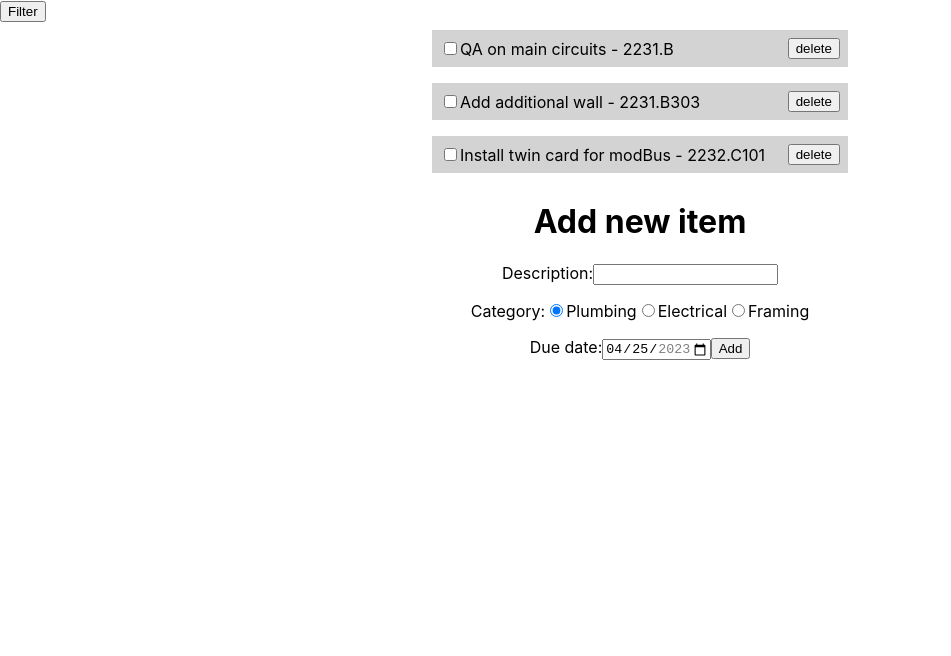
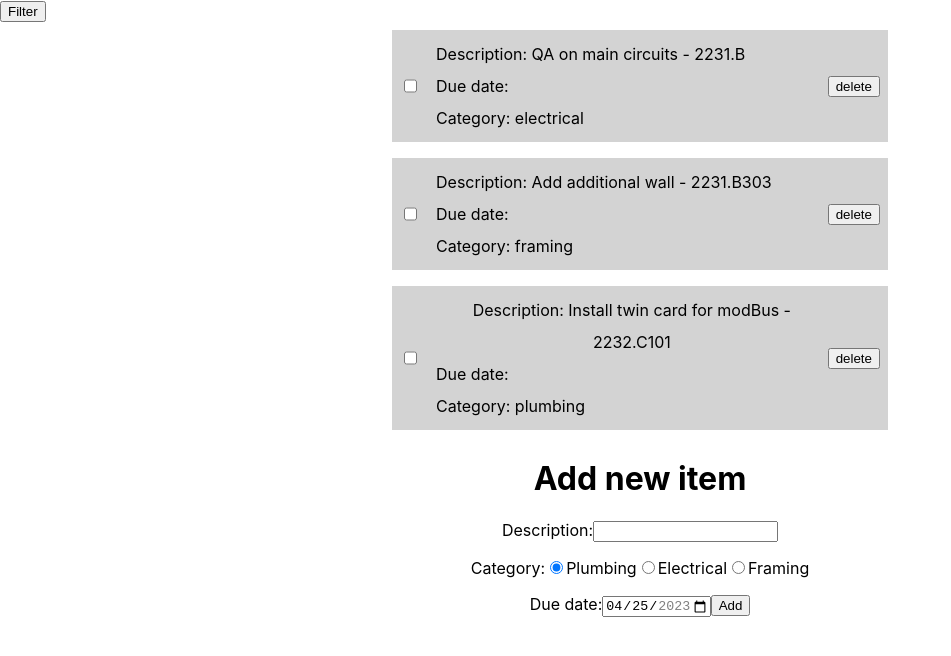
Before and after one commit to cmtrc/construction-project-app, a React (Create React App) app: page / in a window 1280 px wide. Shown: the top 656 px of the page, without its empty margins (0-951 px from the left). Built offline with nearby package versions, Linux system fonts and the light colour scheme.

Commit message:
display all fields for item

```diff
--- a/src/App.css
+++ b/src/App.css
@@ -10,12 +10,20 @@
   flex-direction: column;
 }
 
+.todo-row {
+  display: flex;
+  flex-direction: column;
+  align-items: flex-start;
+  padding-left: 1rem;
+  line-height: 2rem;
+}
+
 .todo-list-item {
   display: flex;
   align-items: center;
   justify-content: space-between;
   background: lightgray;
-  width: 25rem;
+  width: 30rem;
   padding: 0.5rem;
   margin: 0.5rem;
 }
--- a/src/components/TodoListItem.js
+++ b/src/components/TodoListItem.js
@@ -8,14 +8,21 @@ const TodoListItem = ({ item, updateItem }) => {
 
     return (
         <div onClick={() => setIsEditing(true)}>
-            <div style={{ textDecoration: item.isChecked ? "line-through" : "none" }}>
+            <div style={{ textDecoration: item.isChecked ? "line-through" : "none", display: "flex", flexDirection: "row" }}>
                 <input type="checkbox" checked={item.isChecked} onChange={(e) => updateItem("isChecked", e.target.checked, item)} />
-                <span>
-                    {item.description}
-                </span>
+                <div className="todo-row">
+                    <span>
+                        Description: {item.description}
+                    </span>
+                    <span>
+                        Due date: {item.dueDate}
+                    </span>
+                    <span>
+                        Category: {item.category}
+                    </span>
+                </div>
             </div>
             {isEditing && <UpdateItem currentItem={item} updateItem={updateItem} close={() => setIsEditing(false)} />}
-
         </div >
     )
 
```
